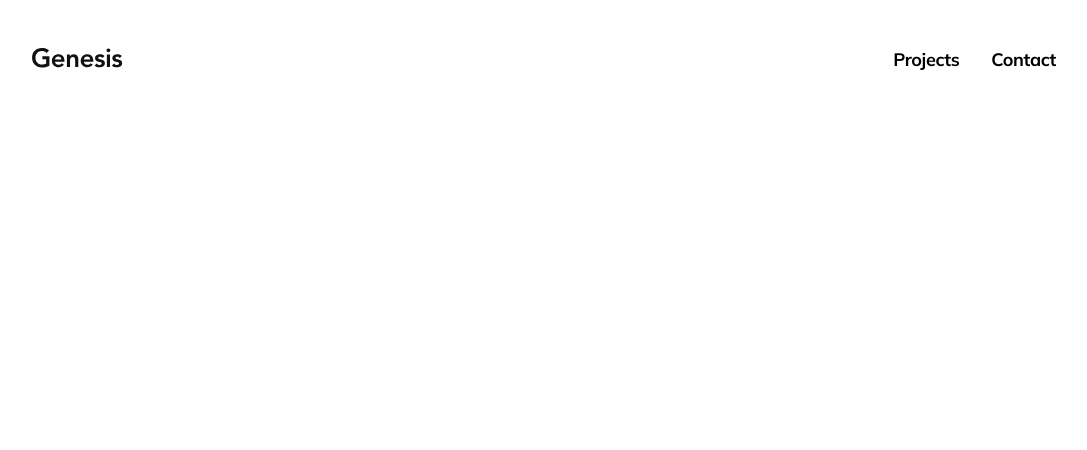
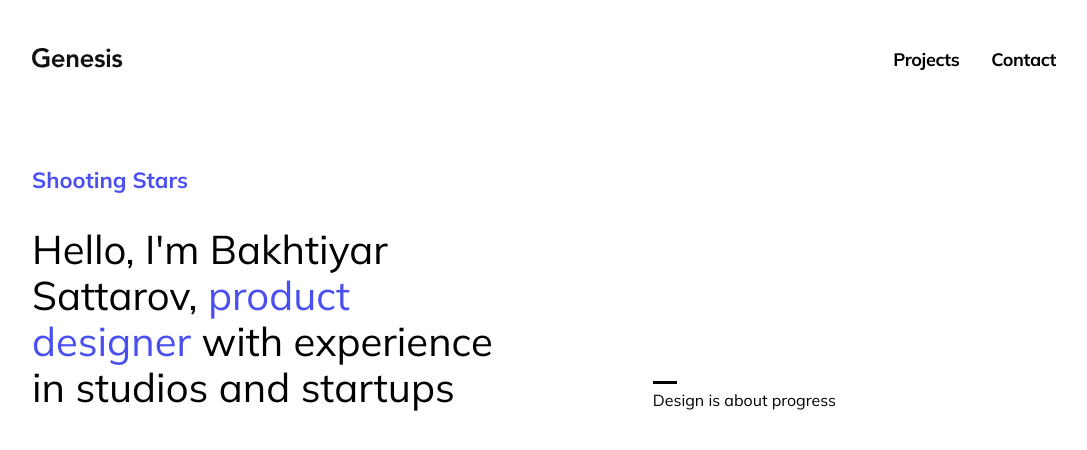
Before and after one commit to Garla-mantix/genesis-portfolio, a plain HTML site: page index.html in a window 1280 px wide. Shown: the whole page, without its empty margins (96-1183 px from the left). Drawn offline with Linux system fonts and the light colour scheme.

Commit message:
first section home

```diff
--- a/index.html
+++ b/index.html
@@ -21,6 +21,17 @@
         </nav>
     </header>
     <main class="home__main">
+        <section class="section-top">
+            <div class="section-top__left">
+                <h5 class="section-top__left-topic focus">Shooting Stars</h5>
+                <p class="section-top__left-hello">Hello, I'm Bakhtiyar Sattarov, <span class="focus">product designer</span> with experience in studios and startups</p>
+            </div>
+            <div class="section-top__right">
+                <div class="section-top__right-line"></div>
+                <p class="section-top__right-quote">Design is about progress</p>
+            </div>
+
+        </section>
 
 
     </main>
--- a/styles/_home.scss
+++ b/styles/_home.scss
@@ -0,0 +1,46 @@
+* {
+    margin: 0;
+    padding: 0;
+    box-sizing: border-box;
+}
+
+.section-top {
+    display: flex;
+    margin-left: 10%;
+    gap: 10em;
+    margin-top: 3em;
+}
+
+.section-top__left {
+    display: flex;
+    flex-direction: column;
+    max-width: 40%;
+    gap: 2em;
+    font-family: fonts.$main-font;
+}
+
+.section-top__left-topic {
+    font-size: 22px;
+}
+
+.section-top__left-hello {
+    font-size: 40px;
+}
+
+.section-top__right {
+    font-family: fonts.$main-font;
+    align-content: flex-end;
+
+
+}
+
+.section-top__right-line {
+    border-top: solid;
+    width: 1.5em;
+    margin-bottom: 7px;
+
+}
+
+.focus {
+    color: #4A4FF2;
+}
--- a/styles/index.scss
+++ b/styles/index.scss
@@ -3,3 +3,5 @@
 @import 'header';
 @import 'footer';
 @import 'home';
+@import 'projects';
+@import 'contact';
```
Also changed, not shown: pages/contact.html (+17 -0 lines), pages/projects.html (+17 -0 lines), styles/index.css.
